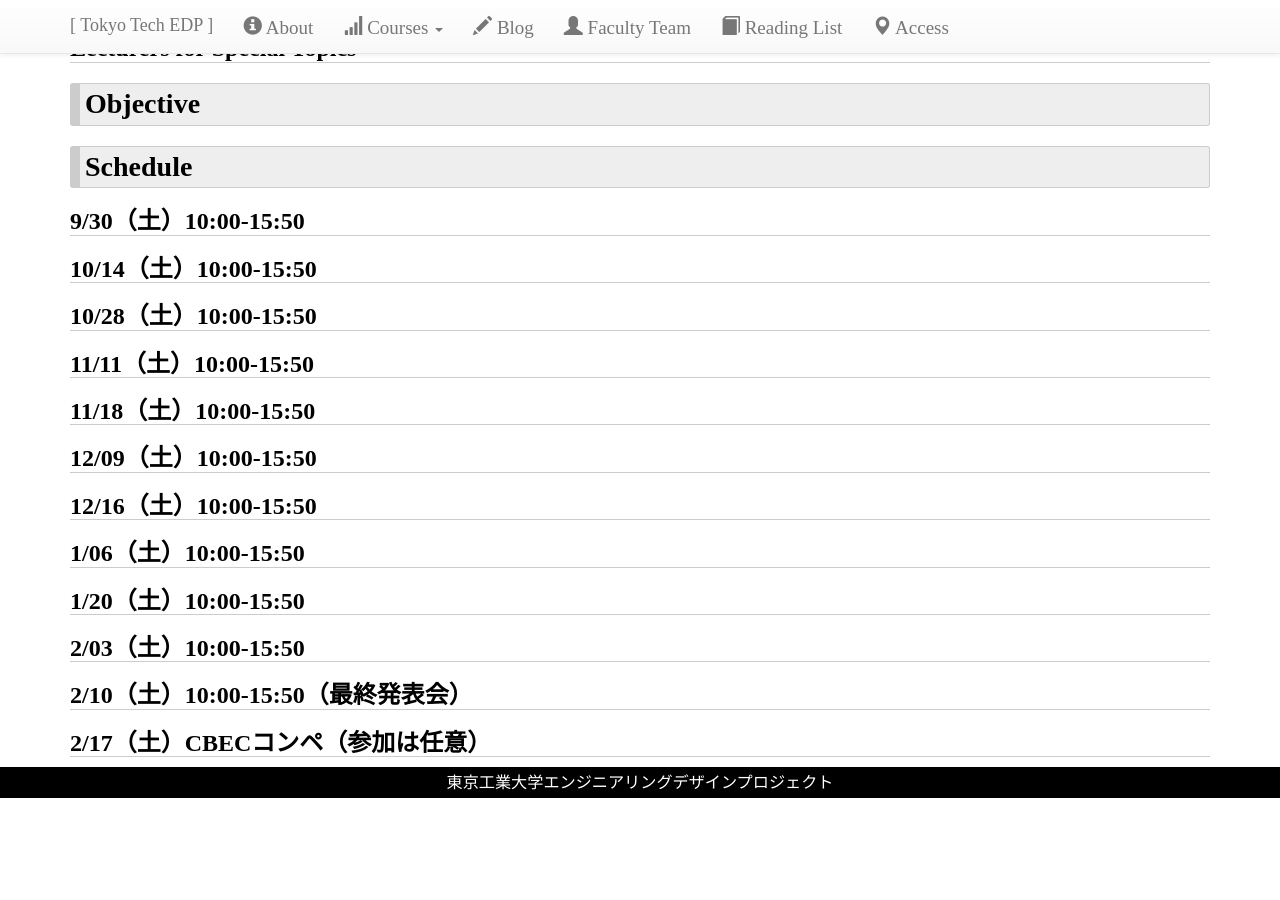
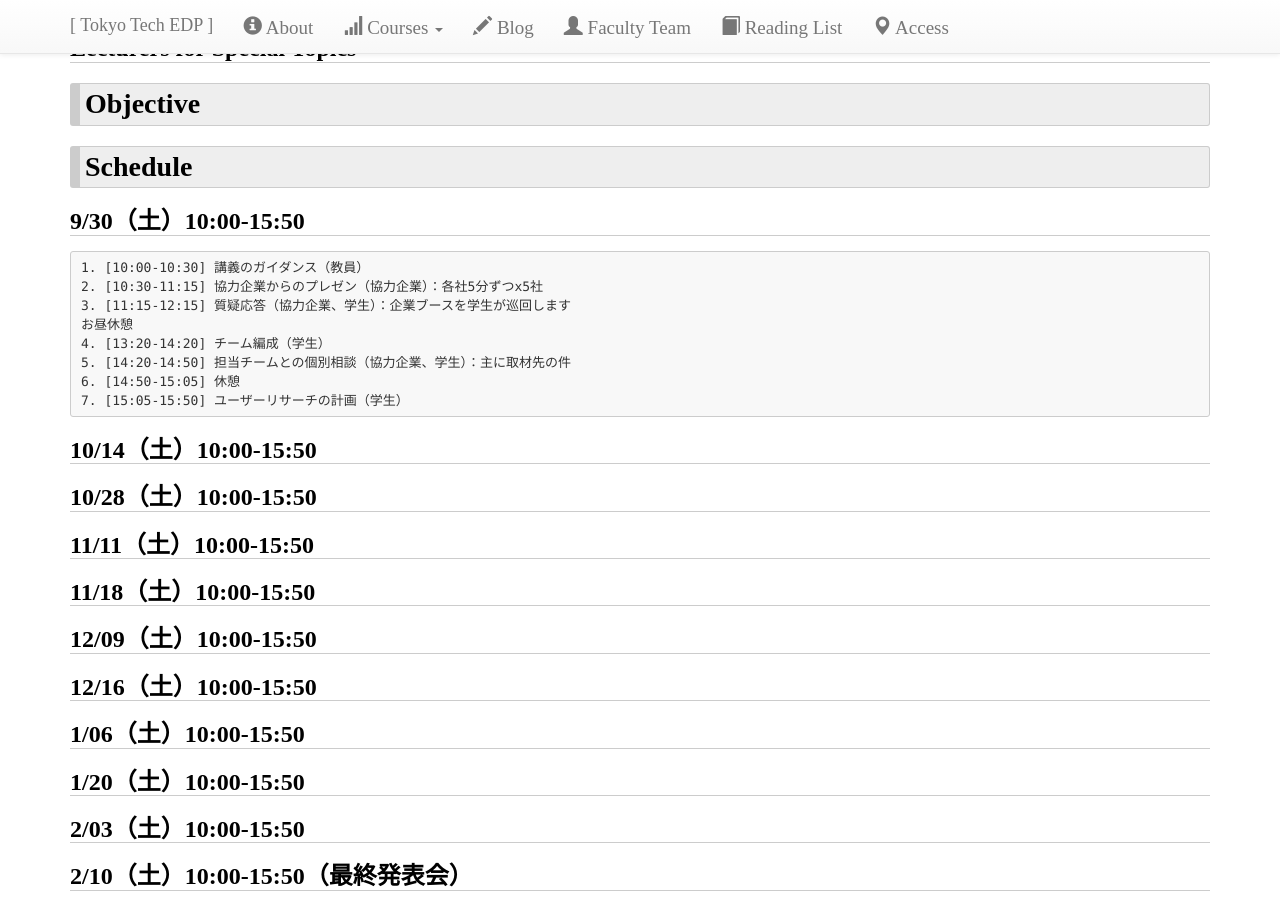
Before and after one commit to titech-edp/titech-edp.github.io, a Jekyll site: the page built from 2017-edp-bc/index.md, in a window 1280 px wide and 900 px high, scrolled down 674 px. Built offline with Jekyll 4.4.1, drawn with Linux system fonts in a browser that asks for light colours; nearby versions of some CDN libraries; library files that are not in the unit come from our copies; before the commit the page ends 1472 px from its top, so only the background shows below that.

Commit message:
Add edp-bc

````diff
--- a/2017-edp-bc/index.md
+++ b/2017-edp-bc/index.md
@@ -16,6 +16,18 @@ title: 2017年度「エンジニアリングデザインプロジェクトB/C」
 # Schedule
 
 ## 9/30（土）10:00-15:50
+
+```
+1. [10:00-10:30] 講義のガイダンス（教員）
+2. [10:30-11:15] 協力企業からのプレゼン（協力企業）：各社5分ずつx5社
+3. [11:15-12:15] 質疑応答（協力企業、学生）：企業ブースを学生が巡回します
+お昼休憩
+4. [13:20-14:20] チーム編成（学生）
+5. [14:20-14:50] 担当チームとの個別相談（協力企業、学生）：主に取材先の件
+6. [14:50-15:05] 休憩
+7. [15:05-15:50] ユーザーリサーチの計画（学生）
+```
+
 
 ## 10/14（土）10:00-15:50
 
````
